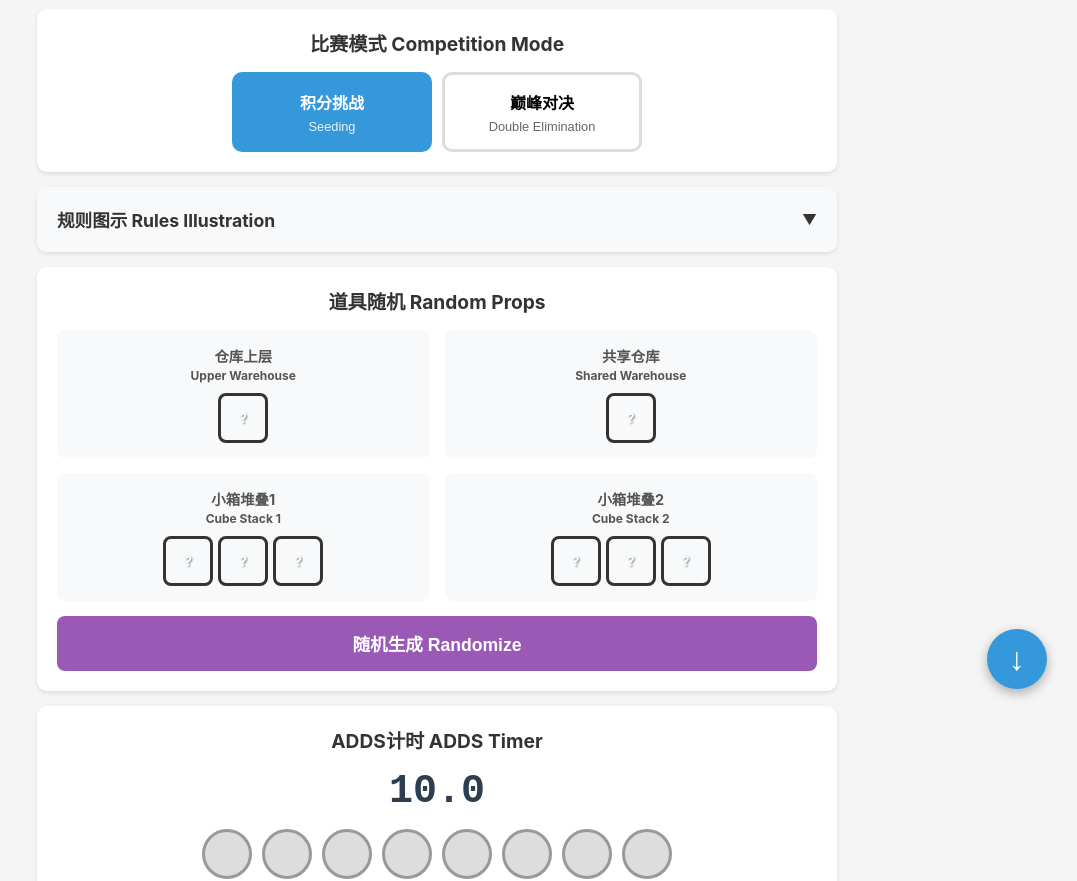
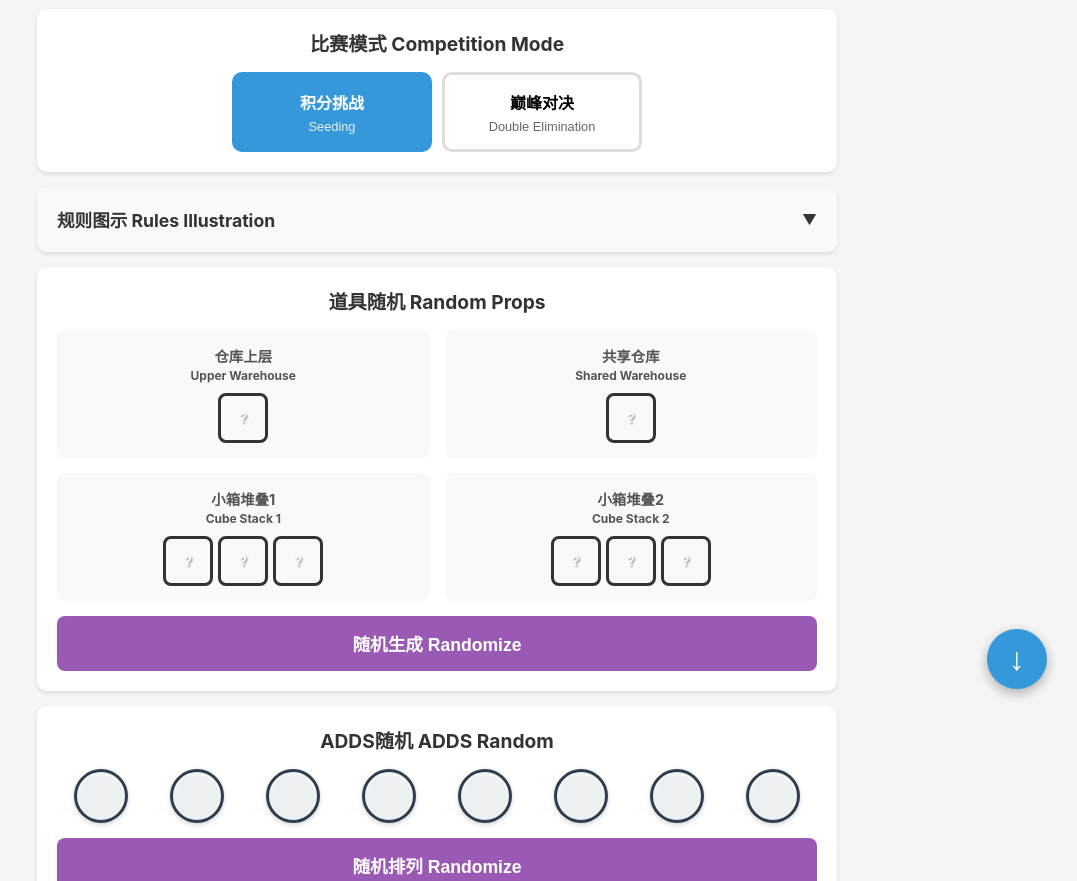
Before and after one commit to Fred-Chan/2026-botball-score-sheet, a website: page index.html in a window 1280 px wide. Shown: the part 81-962 px from the top of the page, without its empty margins (203-1280 px from the left). Drawn offline with Linux system fonts and the light colour scheme.

Commit message:
Add ADDS randomizer

```diff
--- a/index.html
+++ b/index.html
@@ -620,6 +620,50 @@
 
         .random-btn:active {
             transform: scale(0.98);
+        }
+
+        /* ADDS随机模块 */
+        .adds-random-module {
+            background: white;
+            border-radius: 10px;
+            padding: 20px;
+            margin-bottom: 15px;
+            box-shadow: 0 2px 4px rgba(0,0,0,0.1);
+        }
+
+        .adds-random-module h2 {
+            text-align: center;
+            color: #333;
+            font-size: 1.2rem;
+            margin-bottom: 15px;
+        }
+
+        .adds-marker-row {
+            display: grid;
+            grid-template-columns: repeat(8, minmax(28px, 1fr));
+            gap: 8px;
+            margin-bottom: 15px;
+        }
+
+        .adds-marker {
+            width: 100%;
+            max-width: 54px;
+            aspect-ratio: 1;
+            justify-self: center;
+            border-radius: 50%;
+            border: 3px solid #2c3e50;
+            background: #ecf0f1;
+            box-shadow: inset 0 2px 5px rgba(255,255,255,0.6), 0 2px 5px rgba(0,0,0,0.16);
+        }
+
+        .adds-marker.pink {
+            background: #ff6fb1;
+            border-color: #d83d83;
+        }
+
+        .adds-marker.blue {
+            background: #3498db;
+            border-color: #2471a3;
         }
 
         /* 计时器模块 */
@@ -955,6 +999,18 @@
         .area:nth-child(8) .area-header { background: #d35400; }
 
         @media (max-width: 480px) {
+            .random-items {
+                grid-template-columns: 1fr;
+            }
+
+            .adds-marker-row {
+                gap: 5px;
+            }
+
+            .adds-marker {
+                border-width: 2px;
+            }
+
             .score-item {
                 flex-direction: column;
                 align-items: flex-start;
@@ -1045,6 +1101,22 @@
                 </div>
             </div>
             <button class="random-btn" onclick="generateRandom()">随机生成 Randomize</button>
+        </div>
+
+        <!-- ADDS随机模块 -->
+        <div class="adds-random-module">
+            <h2>ADDS随机 ADDS Random</h2>
+            <div class="adds-marker-row" id="addsRandomMarkers" aria-label="ADDS随机标记排列">
+                <div class="adds-marker"></div>
+                <div class="adds-marker"></div>
+                <div class="adds-marker"></div>
+                <div class="adds-marker"></div>
+                <div class="adds-marker"></div>
+                <div class="adds-marker"></div>
+                <div class="adds-marker"></div>
+                <div class="adds-marker"></div>
+            </div>
+            <button class="random-btn" onclick="generateAddsRandom()">随机排列 Randomize</button>
         </div>
 
         <!-- 计时器模块 -->
@@ -1932,6 +2004,20 @@
             const cubeStack2 = document.getElementById('cubeStack2Random');
             cubeStack2.innerHTML = stack2.map(color =>
                 `<div class="color-box ${color}">${colorNames[color]}</div>`
+            ).join('');
+        }
+
+        function generateAddsRandom() {
+            const colors = ['pink', 'pink', 'pink', 'pink', 'blue', 'blue', 'blue', 'blue'];
+
+            for (let i = colors.length - 1; i > 0; i--) {
+                const j = Math.floor(Math.random() * (i + 1));
+                [colors[i], colors[j]] = [colors[j], colors[i]];
+            }
+
+            const addsMarkers = document.getElementById('addsRandomMarkers');
+            addsMarkers.innerHTML = colors.map((color, index) =>
+                `<div class="adds-marker ${color}" title="${index + 1}: ${color === 'pink' ? '粉' : '蓝'}"></div>`
             ).join('');
         }
 
```
Also changed, not shown: package.json (added, +24 -0 lines), tests/adds-random.spec.js (added, +39 -0 lines), 2 other files.
